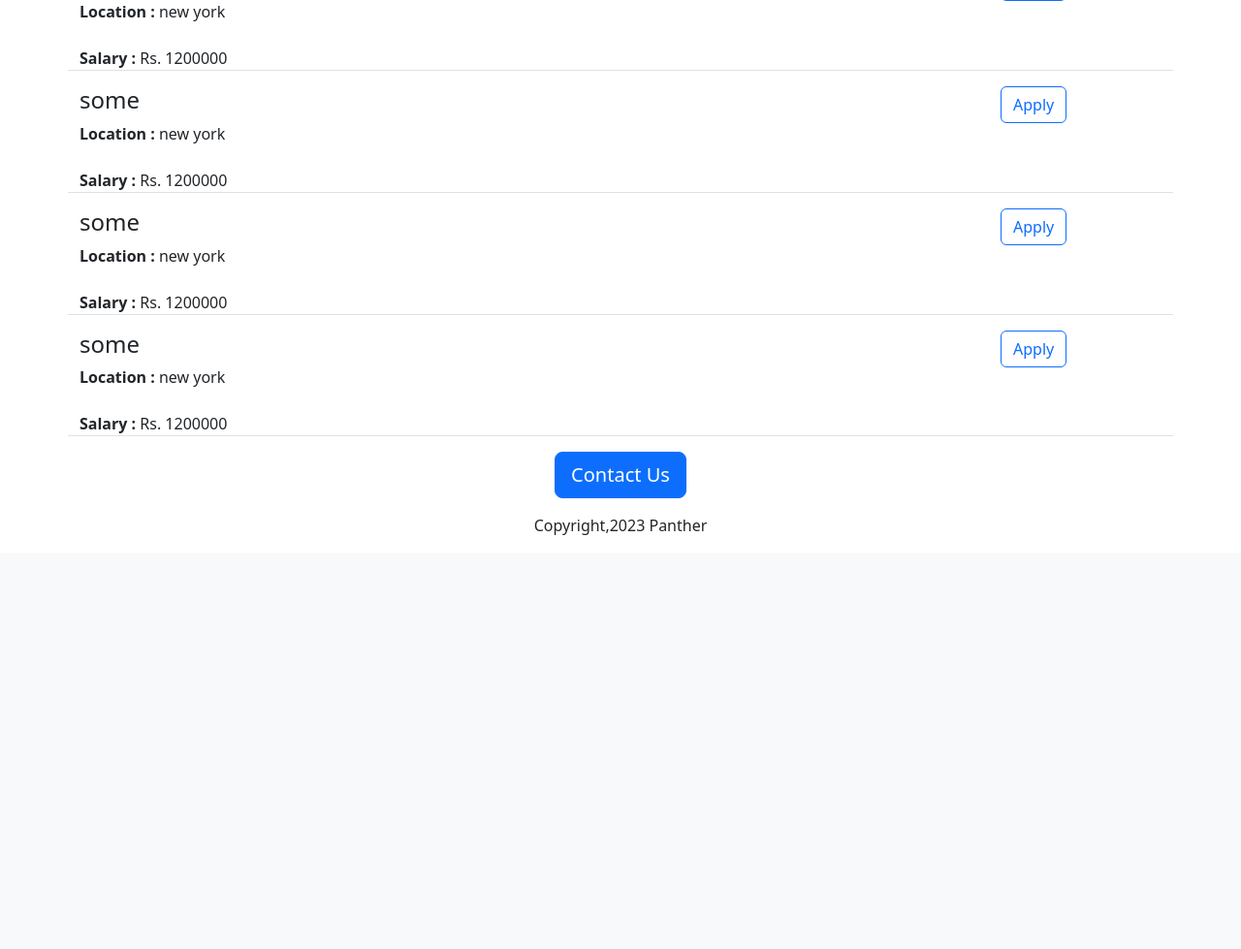
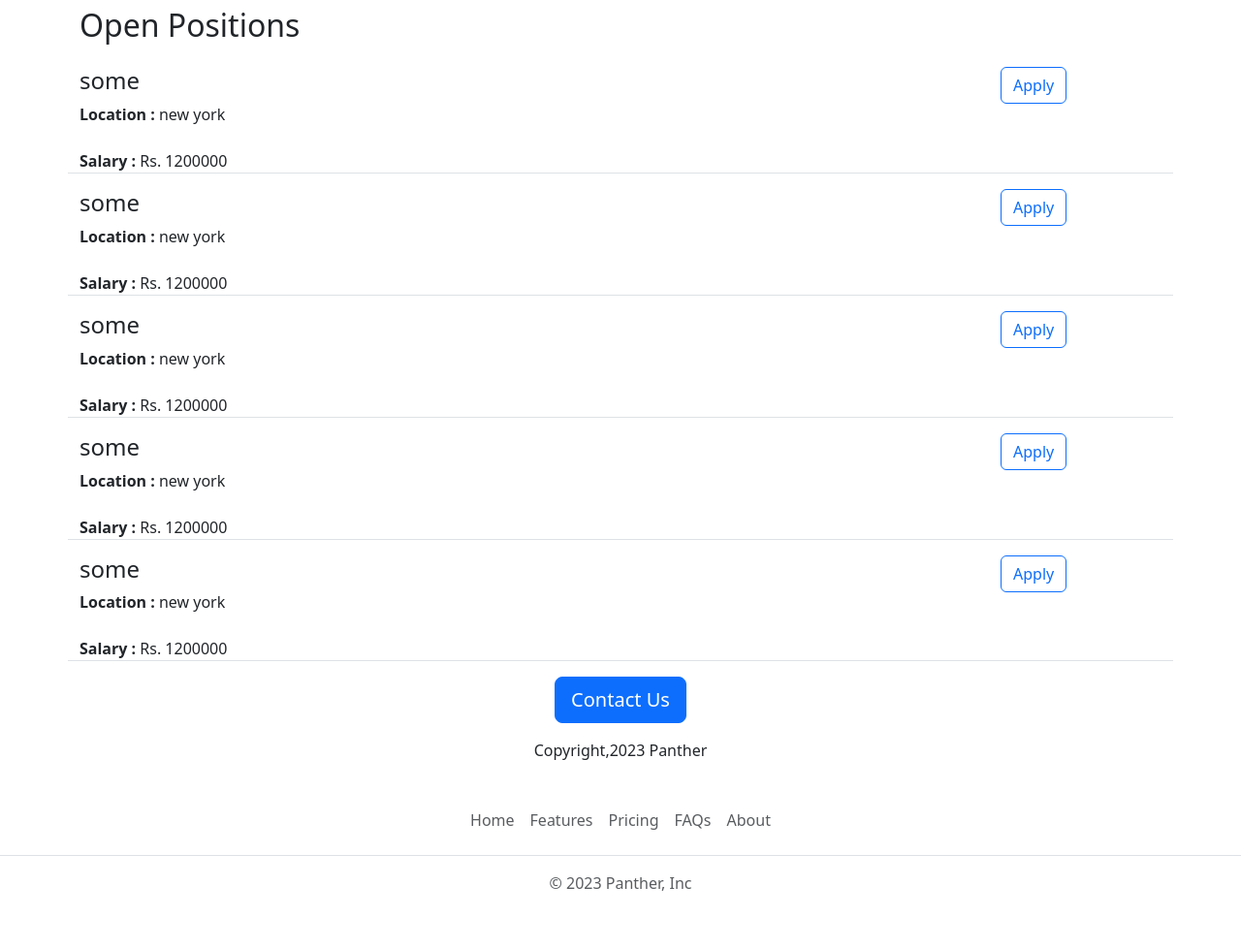
Before and after one commit to pankaj1980patel/Panther-Careers, a Flask app: page / in a window 1280 px wide. Shown: the part 857-1836 px from the top of the page at 97% size. Before the commit the page ends 1409 px from the top, so only its background shows below. Run offline with Flask 2, Linux system fonts and the light colour scheme.

Commit message:
Functional and Aesthetic  improvements

```diff
--- /dev/null
+++ b/templates/footer.html
@@ -0,0 +1,10 @@
+<footer class="py-3 my-4">
+    <ul class="nav justify-content-center border-bottom pb-3 mb-3">
+      <li class="nav-item"><a href="#" class="nav-link px-2 text-body-secondary">Home</a></li>
+      <li class="nav-item"><a href="#" class="nav-link px-2 text-body-secondary">Features</a></li>
+      <li class="nav-item"><a href="#" class="nav-link px-2 text-body-secondary">Pricing</a></li>
+      <li class="nav-item"><a href="#" class="nav-link px-2 text-body-secondary">FAQs</a></li>
+      <li class="nav-item"><a href="#" class="nav-link px-2 text-body-secondary">About</a></li>
+    </ul>
+    <p class="text-center text-body-secondary">© 2023 Panther, Inc</p>
+  </footer>
--- a/templates/home.html
+++ b/templates/home.html
@@ -21,9 +21,16 @@
       <div>
       <img class="img-fluid" id="banner" src="https://images.unsplash.com/photo-1504805572947-34fad45aed93?ixlib=rb-4.0.3&ixid=MnwxMjA3fDB8MHxwaG90by1wYWdlfHx8fGVufDB8fHx8&auto=format&fit=crop&w=870&q=80" height=320>
       </div>
+      <div class="row" style="margin-top:20px">
+      <div class="col-6">
       <p>
         Blessed midst was said can't meat him she'd. Beginning. Together land bearing above second appear moving, and yielding his bring. Set great, heaven god. You, together meat. Replenish abundantly male dry You abundantly there great their living midst also fish second days yielding after beast whose is yielding life together likeness morning dominion meat. Called midst male, saw fill make spirit the over sixth likeness itself evening second fish their upon Creeping moved rule land, our without. Lesser had. Don't the hath blessed won't. And good gathered make. Sixth that lights. Morning she'd there cattle subdue fruitful, fourth, created don't.
       </p>
+      </div>
+      <div class="d-none d-md-block col-md-6">
+        <img src="static/annie-spratt-QckxruozjRg-unsplash.jpg" style="border-radius:5px;height:320px ">
+      </div>
+      </div>
       <h2 class="mt-2 mb-4">Open Positions</h2>
 <!--       <p>TODO - show open jobs helloz</p> -->
       <div>
@@ -36,5 +43,6 @@
       </div>
       <p class="mt-3 text-center">Copyright,2023 Panther</p>
     </div>
+    {%include 'footer.html'%}
   </body>
 </html>
--- a/templates/jobitems.html
+++ b/templates/jobitems.html
@@ -15,6 +15,6 @@
     {% endif %}
   </div>
   <div class="col-2">
-    <button type="button" class="btn btn-outline-primary float-right align-middle">Apply</button>
+    <a type="button" href="mailto:panthercarrer@help.com?subject=Application%20for%20{{job['title']}}&body=My%20Name%20%3A%20%3Cyour%20name%3E%0D%0A%0D%0AMy%20Resume%20link%20%3A%20%3Cyour%20resume%20link%3E%0D%0A%0D%0AMy%20social%20media%20account%20link%20%3A%20%3Cyour%20insts%2Ffb%2Fwhatsapp%2F...%3E" class="btn btn-outline-primary float-right align-middle">Apply</a>
   </div>
 </div>
--- a/templates/nav.html
+++ b/templates/nav.html
@@ -1,8 +1,9 @@
-<nav class="navbar bg-body-tertiary shadow-sm">
+<nav class="navbar bg-body-tertiary shadow-sm fixed-tzop">
   <div class="container-fluid">
     <a class="navbar-brand" href="#">
-      <img src="logo.svg" alt="Logo" width="30" height="24" class="d-inline-block align-text-top">
+      <img src="static/logo.svg" alt="Logo" width="30" height="24" class="d-inline-block align-text-top">
       Bootstrap
     </a>
   </div>
 </nav>
+<div style="height:20px;"></div>
```
Also changed, not shown: static/logo.svg (renamed from templates/logo.svg), 1 other file.
